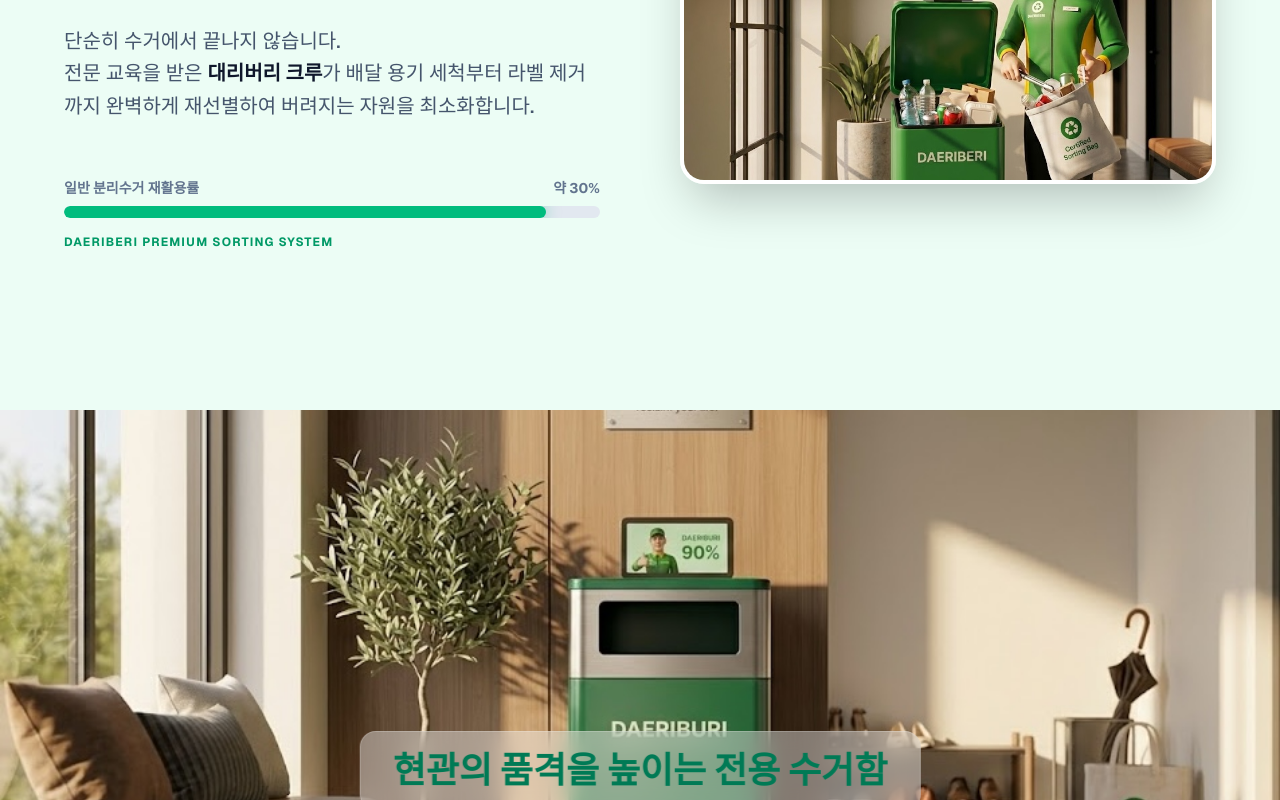
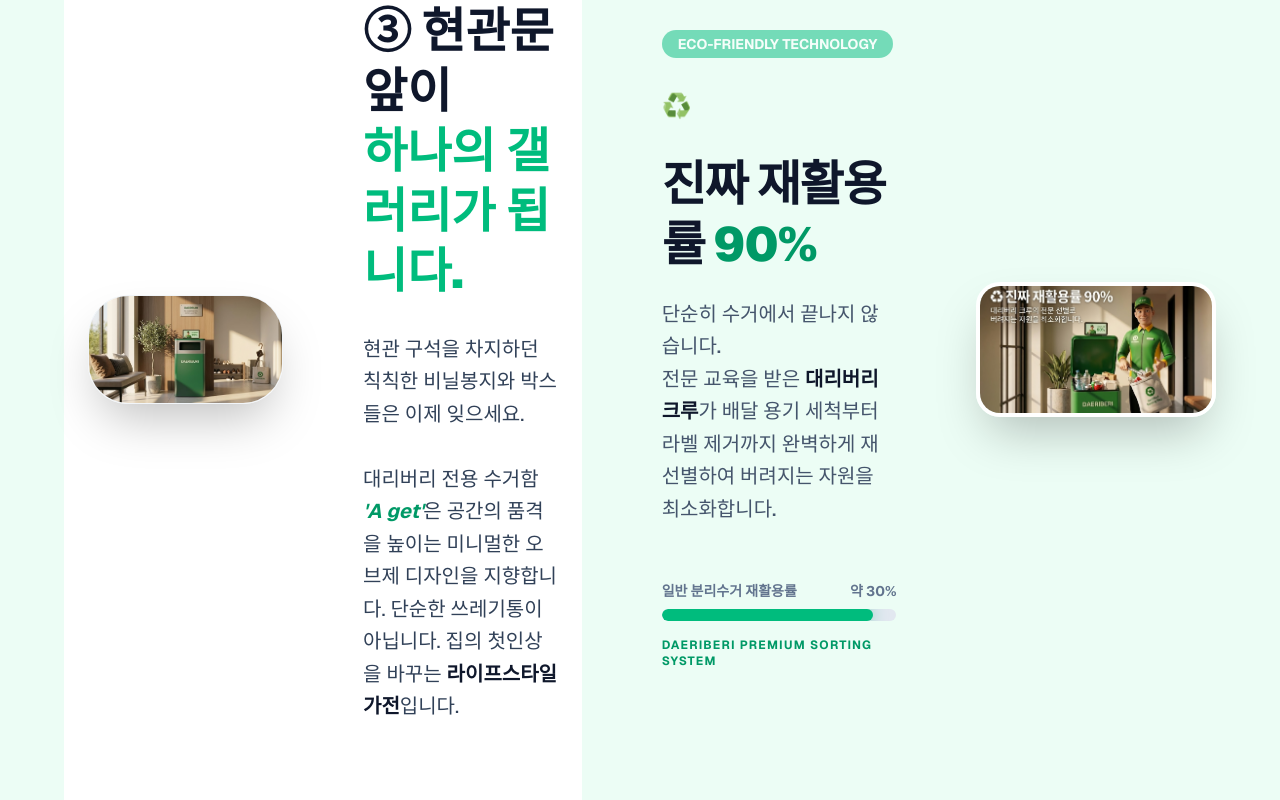
Before and after one commit to yaguwangofficial-stack/daeriburi, a Next.js app: page / in a window 1280 px wide. Shown: the part 4600-5400 px from the top of the page. Built offline with nearby package versions, Linux system fonts and the light colour scheme.

Commit message:
Fix: image path for recycling section

```diff
--- a/app/page.tsx
+++ b/app/page.tsx
@@ -196,6 +196,26 @@
           </p>
         </div>
       </div>
+
+{/* SECTION 8: VALUE 03 - 인테리어 (감성/공간 확장) */}
+<section className="py-40 bg-white px-6">
+  <div className="max-w-6xl mx-auto flex flex-col md:flex-row items-center gap-20">
+    <div className="w-full md:w-1/2 aspect-video rounded-[40px] overflow-hidden shadow-2xl border border-slate-100 relative group">
+      <img src="/gallery_bg.png" className="w-full h-full object-cover group-hover:scale-105 transition-transform duration-700" alt="A get interior" />
+    </div>
+    <div className="w-full md:w-1/2 space-y-8">
+      <span className="text-emerald-600 font-black tracking-widest text-sm uppercase">THE ART OF ENTRANCE</span>
+      <h3 className="text-5xl font-black leading-tight">③ 현관문 앞이 <br /><span className="text-emerald-500">하나의 갤러리가 됩니다.</span></h3>
+      <p className="text-xl text-slate-700 leading-relaxed">
+        현관 구석을 차지하던 칙칙한 비닐봉지와 박스들은 이제 잊으세요.
+        <br /><br />
+        대리버리 전용 수거함 <span className="font-bold italic text-emerald-600">'A get'</span>은
+        공간의 품격을 높이는 미니멀한 오브제 디자인을 지향합니다.
+        단순한 쓰레기통이 아닙니다. 집의 첫인상을 바꾸는 <span className="text-slate-900 font-black">라이프스타일 가전</span>입니다.
+      </p>
+    </div>
+  </div>
+</section>
 
     </div>
   </div>
```
